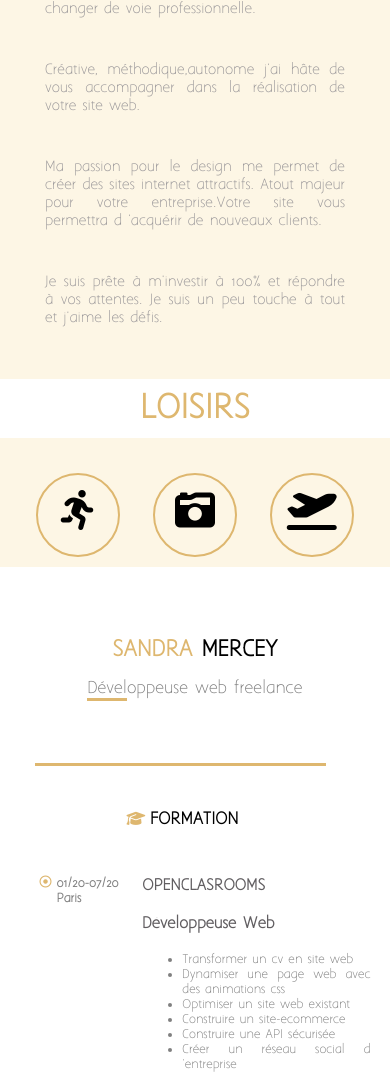
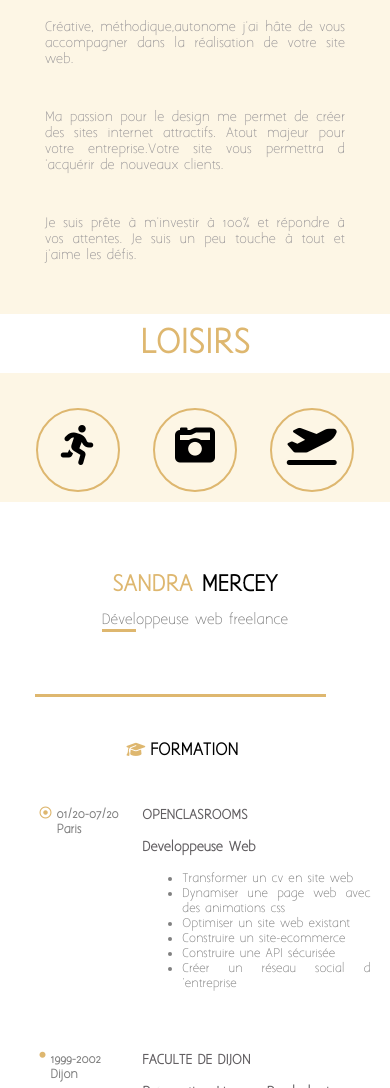
Before and after one commit to Sandra3101/CVSandra, a plain HTML site: page index.html in a window 390 px wide. Shown: the part 912-2000 px from the top of the page. Drawn offline with Linux system fonts and the light colour scheme; files whose address does not match are found by name.

```diff
--- a/style.css
+++ b/style.css
@@ -728,7 +728,7 @@ i[class="fas fa-pencil-alt"]
 
 
 
-@media screen and (max-width: 800px){
+@media screen and (max-width: 768px){
 
 
 	body
@@ -787,6 +787,11 @@ i[class="fas fa-pencil-alt"]
 
 	}
 
+
+	article p
+	{
+		font-size: 12px;
+	}
 
 
 	li
@@ -927,7 +932,7 @@ i[class="fas fa-pencil-alt"]
 
 
 
-/*----------------------------Media Queries max-width 480px----------------------------------*/
+/*----------------------------Media Queries max-width 400px----------------------------------*/
 
 @media screen and (max-width: 400px)
 {
@@ -983,8 +988,15 @@ body
 
 	{
 
-		font-size: 15px;
+		font-size: 13px;
 
+	}
+
+
+
+	article p
+	{
+		font-size: 12px;
 	}
 
 
@@ -1041,7 +1053,7 @@ body
 
 		font-family: 'Aaargh';
 
-		font-size: 12px;
+		font-size: 11px;
 
 	}
 
@@ -1067,7 +1079,7 @@ body
 
 		font-family: 'Aaargh';
 
-		font-size: 11px;
+		font-size: 10px;
 
 	}
 
@@ -1079,7 +1091,7 @@ body
 
 	{
 
-		font-size: 14px;
+		font-size: 12px;
 
 		font-family: 'Aaargh';
 
@@ -1091,7 +1103,7 @@ body
 
 	{
 
-		font-size: 14px;
+		font-size: 12px;
 
 	}
 
```
Also changed, not shown: 1 other file. Lines whose indentation alone changed are shown as unchanged.
